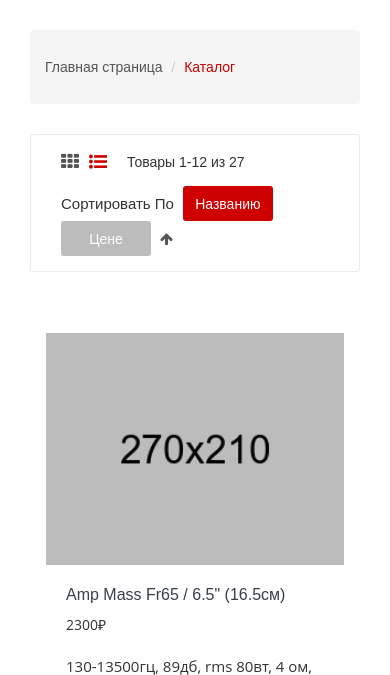
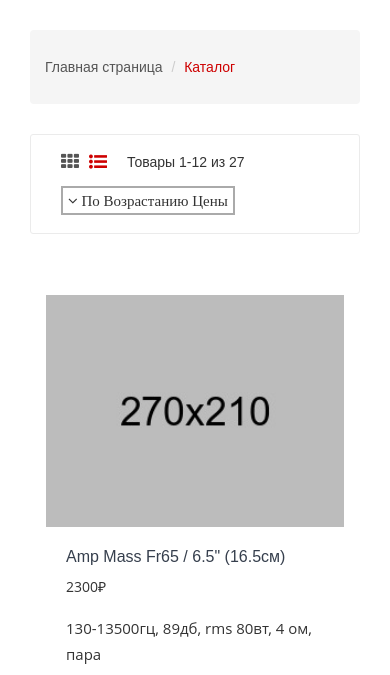
Before and after one commit to umerenkovmaksim/SoundRepair, a Flask app: a page that uses templates/shop.html in a window 390 px wide. Shown: the part 56-731 px from the top of the page. Run offline with Flask 2, Linux system fonts and the light colour scheme; data comes from the database, SQL or seed files in the repository; data that the repository does not hold is empty; some libraries are stand-ins or nearby versions; some web fonts are replaced.

Commit message:
Added adaptive sort menu

```diff
--- a/static/css/responsive.css
+++ b/static/css/responsive.css
@@ -257,6 +257,16 @@
     width: 56px;
 }
 .popup_wrapper{
+    display: none;
+}
+.menu-wrap {
+    display: flex;
+    margin-left: -15px;
+}
+.menu-wrap nav {
+    top: 85px;
+}
+.sort-section {
     display: none;
 }
 .ht-about-work {
@@ -846,6 +856,12 @@
     font-size: 26px;
     line-height: 34px;
 }
+.sort-section {
+    display: none;
+}
+.menu-wrap {
+    display: flex;
+}
 .text-content h4{
     font-size: 20px;
 }
@@ -853,7 +869,9 @@
     float: left;
     margin-top: 5px;
 }
-
+.menu-wrap nav {
+    top: 50px;
+}
  .main-toolbar-sorter.f-right {
     float: right;
 }
@@ -987,6 +1005,12 @@
 .upper-banner.banner .row [class*="col"]:not(:last-child) {
     margin-bottom: 30px;
 }
+.sort-section {
+    display: none;
+}
+.menu-wrap {
+    display: flex;
+}
 .company-policy {
     padding-bottom: 50px;
 }
--- a/static/css/style.css
+++ b/static/css/style.css
@@ -809,6 +809,65 @@
     bottom: 15px;
     width: 100%;
 }
+.menu-wrap {
+    display: none;
+    justify-content: space-between;
+    padding: 0 15px;
+    margin-top: 2px;
+}
+.menu-wrap nav {
+    position: absolute;
+    background-color: #ebebeb;
+    top: 50px;
+    max-width: 200px;
+    z-index: 99009;
+}
+.menu-wrap nav ul {
+    list-style-type: none;
+    max-height: 0px;
+    overflow: hidden;
+    transition: all 0.5s;
+}
+.menu-wrap label {
+    border: 2px solid rgb(170, 170, 170);
+}
+.menu-wrap .menu-icon {
+    margin: 5px;
+}
+.menu-wrap .active {
+    color: #ce0000;
+}
+.menu-wrap nav ul li {
+    margin-left: 10px;
+    margin-right: 10px;
+    border-bottom: 1px solid rgb(170, 170, 170);
+}
+.menu-wrap nav ul li:last-child {
+    border: none;
+}
+.menu-wrap nav ul li a {
+    display: inline-block;
+    padding: 12px;
+    /* Add your custom styles below to change appearance of links */
+    color: #161616;
+    text-decoration: none;
+}
+.menu-wrap nav ul li a:hover, nav ul li a:focus {
+    color: #a8a8a8;
+}
+#checkbox {
+    display: none;
+}
+#checkbox:checked ~ nav ul {
+    max-height: 200px;
+    transition: all 0.5s;
+}
+#checkbox ~ nav {
+    border: none;
+}
+#checkbox:checked ~ nav {
+    border: 1px solid rgb(170, 170, 170);
+}
 
 .nivo-controlNav a {
     font-size: 0;
--- a/templates/shop.html
+++ b/templates/shop.html
@@ -47,7 +47,7 @@
                         <ul  class="manufactures-list">
                             {% for name, n, href, activ in manufacturers %}
                             {% if activ %}
-                            <li><a href="{{url}}/shop/{{href}}" style="color:#f1ac06">
+                            <li><a href="{{url}}/shop/{{href}}" style="color:#ce0000">
                                 {{name}} ({{n}})
                             </a></li>
                             {% else %}
@@ -171,7 +171,22 @@
                     <!-- Toolbar Short Area Start -->
                     <div class="main-toolbar-sorter f-right">
                         <div class="toolbar-sorter">
-                            <label>Сортировать по</label>
+                            <div class="menu-wrap">
+                                <input type="checkbox" id="checkbox">
+                                <nav>
+                                    <ul>
+                                        <li><a class="active" href="#">По возрастанию цены</a></li>
+                                        <li><a href="#">По убыванию цены</a></li>
+                                        <li><a href="#">От А до Я</a></li>
+                                        <li><a href="#">От Я до А</a></li>
+                                    </ul>
+                                </nav>
+                                <label for="checkbox">
+                                    <i class="fa fa-angle-down menu-icon"> По возрастанию цены</i>
+                                </label>
+                            </div>
+                            <div class="sort-section">
+                                <label>Сортировать по</label>
                             {% if sort_type == "name" %}
                                 <a class="sort" href="{{url}}/shop/{{button_sort_href}}" data-toggle="tooltip" title="Сортировать продукты по названию">Названию</a>
                             {% else %}
@@ -189,6 +204,7 @@
                             {% else %}
                                 <span><a href="{{url}}/shop/{{arrow_sort_href}}"><i class="fa fa-arrow-up"></i></a></span>
                             {% endif %}
+                            </div>
                         </div>
                     </div>
                     <!-- Toolbar Short Area End -->
```
